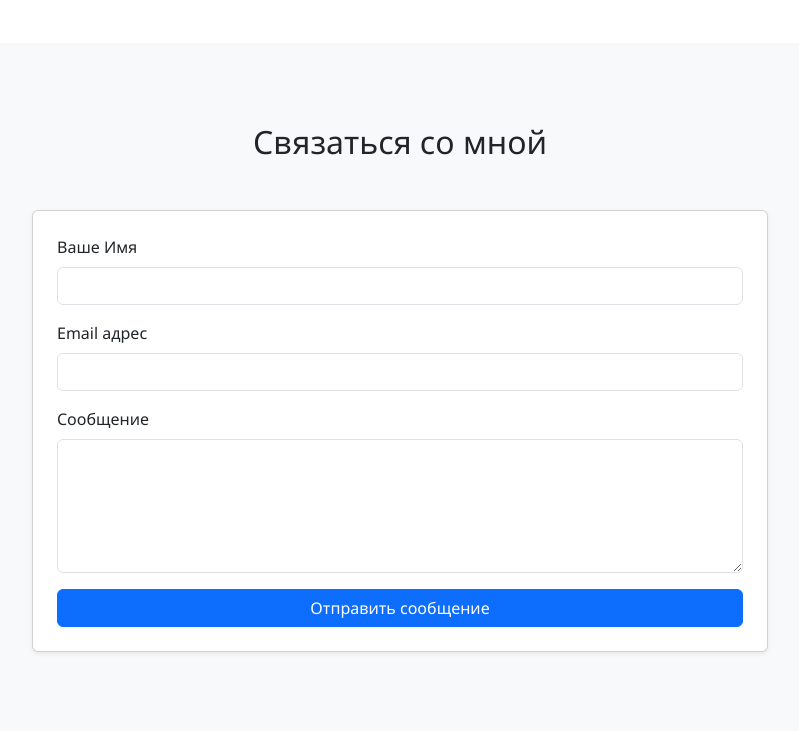
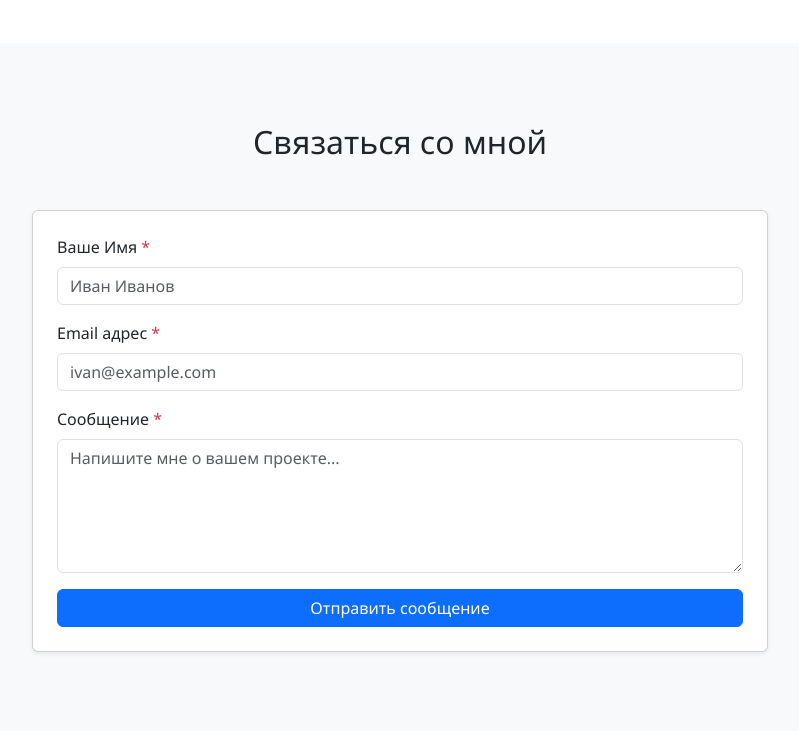
Before and after one commit to redWader/SiteExample, a Flask app: page / in a window 1280 px wide. Shown: the part 2068-2799 px from the top of the page, without its empty margins (240-1039 px from the left). Run offline with Flask 3, Linux system fonts and the light colour scheme; some libraries are stand-ins or nearby versions.

Commit message:
I have enhanced the contact form UX and accessibility for you. Here are the updates I made:
- Added visual "required" indicators (asterisks) hidden from screen readers.
- Added placeholders and autocomplete attributes for inputs.
- Added an inline event handler to disable the form button and show a loading spinner when triggered.
- Added a UX learning journal in .Jules/palette.md.

Co-authored-by: redWader <90467264+redWader@users.noreply.github.com>

```diff
--- a/templates/index.html
+++ b/templates/index.html
@@ -175,18 +175,18 @@
 
                     <div class="card shadow-sm">
                         <div class="card-body p-4">
-                            <form action="/contact" method="POST">
+                            <form action="/contact" method="POST" onsubmit="const btn = this.querySelector('button[type=submit]'); btn.disabled = true; btn.innerHTML = '<span class=\'spinner-border spinner-border-sm\' role=\'status\' aria-hidden=\'true\'></span> Отправка...';">
                                 <div class="mb-3">
-                                    <label for="name" class="form-label">Ваше Имя</label>
-                                    <input type="text" class="form-control" id="name" name="name" required>
+                                    <label for="name" class="form-label">Ваше Имя <span class="text-danger" aria-hidden="true">*</span></label>
+                                    <input type="text" class="form-control" id="name" name="name" placeholder="Иван Иванов" autocomplete="name" required>
                                 </div>
                                 <div class="mb-3">
-                                    <label for="email" class="form-label">Email адрес</label>
-                                    <input type="email" class="form-control" id="email" name="email" required>
+                                    <label for="email" class="form-label">Email адрес <span class="text-danger" aria-hidden="true">*</span></label>
+                                    <input type="email" class="form-control" id="email" name="email" placeholder="ivan@example.com" autocomplete="email" required>
                                 </div>
                                 <div class="mb-3">
-                                    <label for="message" class="form-label">Сообщение</label>
-                                    <textarea class="form-control" id="message" name="message" rows="5" required></textarea>
+                                    <label for="message" class="form-label">Сообщение <span class="text-danger" aria-hidden="true">*</span></label>
+                                    <textarea class="form-control" id="message" name="message" rows="5" placeholder="Напишите мне о вашем проекте..." required></textarea>
                                 </div>
                                 <button type="submit" class="btn btn-primary w-100">Отправить сообщение</button>
                             </form>
```
Also changed, not shown: .Jules/palette.md (added).
